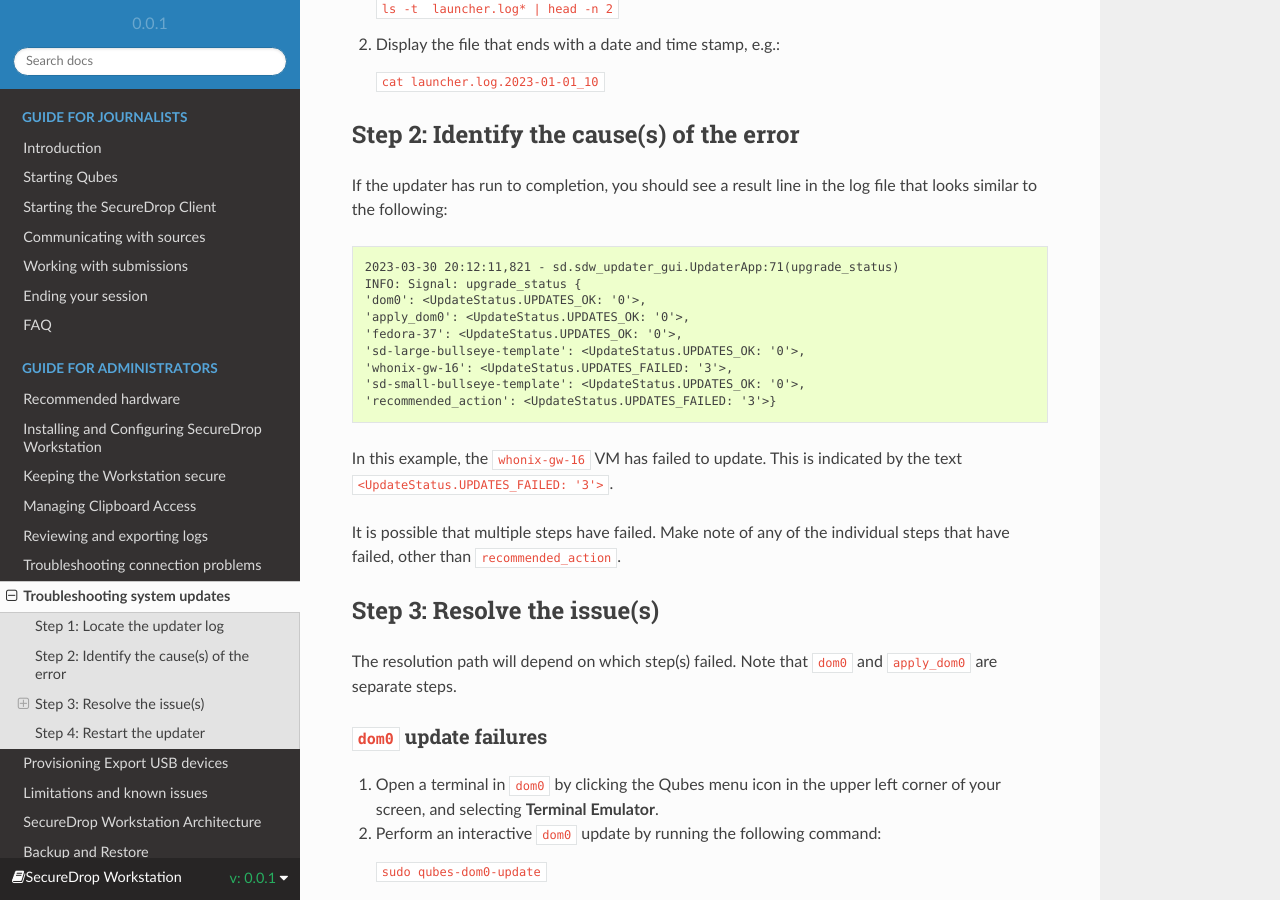
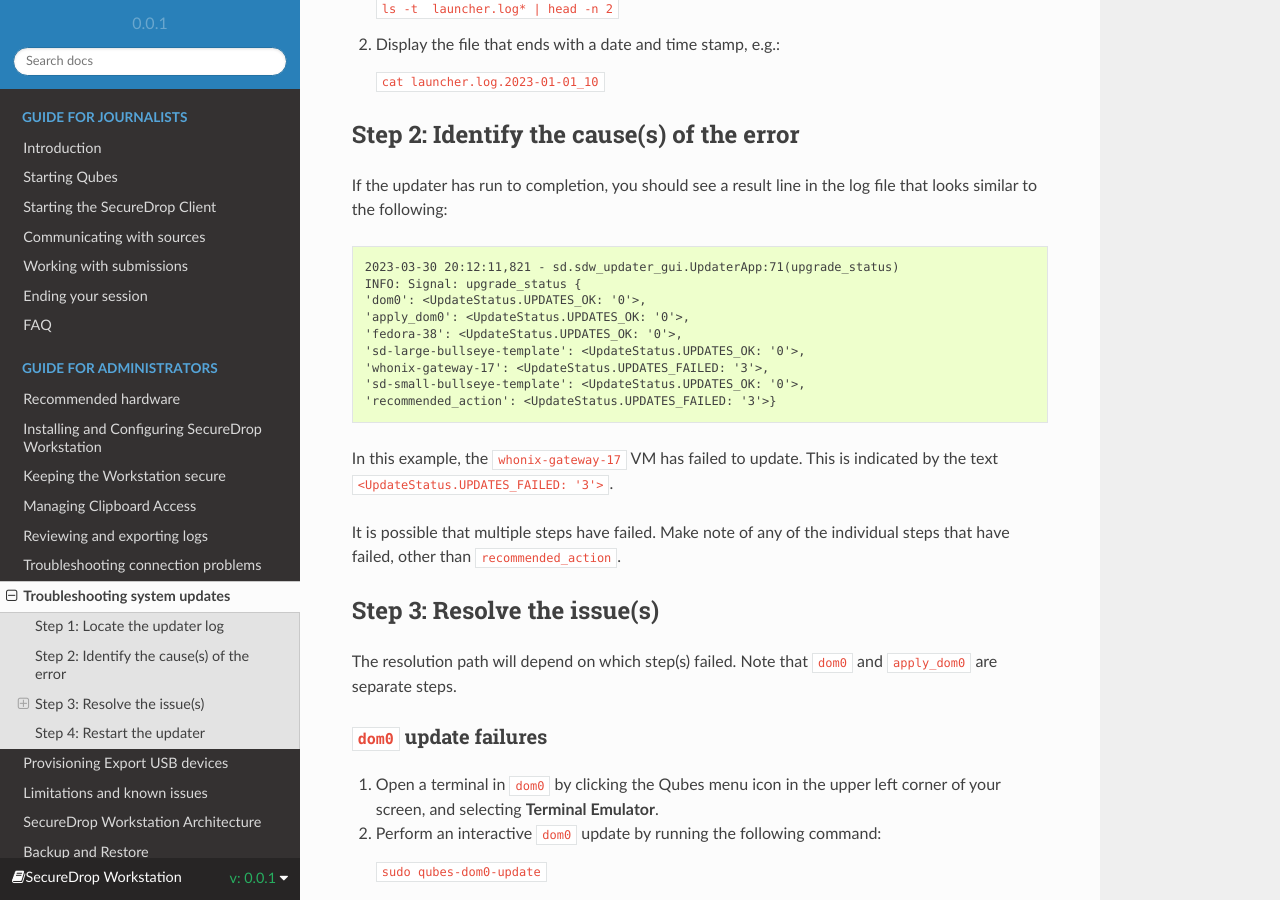
Before and after one commit to freedomofpress/securedrop-workstation-docs, a Sphinx documentation site: the page built from docs/admin/troubleshooting_updates.rst, in a window 1280 px wide and 900 px high, scrolled down 1394 px. Built offline with Sphinx 7.4.7 and the Read the Docs theme 2.0.0, drawn with Linux system fonts in a browser that asks for light colours.

Commit message:
Update sample output

```diff
--- a/docs/admin/troubleshooting_updates.rst
+++ b/docs/admin/troubleshooting_updates.rst
@@ -70,13 +70,13 @@
   INFO: Signal: upgrade_status {
   'dom0': <UpdateStatus.UPDATES_OK: '0'>,
   'apply_dom0': <UpdateStatus.UPDATES_OK: '0'>,
-  'fedora-37': <UpdateStatus.UPDATES_OK: '0'>,
+  'fedora-38': <UpdateStatus.UPDATES_OK: '0'>,
   'sd-large-bullseye-template': <UpdateStatus.UPDATES_OK: '0'>,
-  'whonix-gw-16': <UpdateStatus.UPDATES_FAILED: '3'>,
+  'whonix-gateway-17': <UpdateStatus.UPDATES_FAILED: '3'>,
   'sd-small-bullseye-template': <UpdateStatus.UPDATES_OK: '0'>,
   'recommended_action': <UpdateStatus.UPDATES_FAILED: '3'>}
 
-In this example, the ``whonix-gw-16`` VM has failed to update.
+In this example, the ``whonix-gateway-17`` VM has failed to update.
 This is indicated by the text ``<UpdateStatus.UPDATES_FAILED: '3'>``.
 
 It is possible that multiple steps have failed. Make note of any
```
